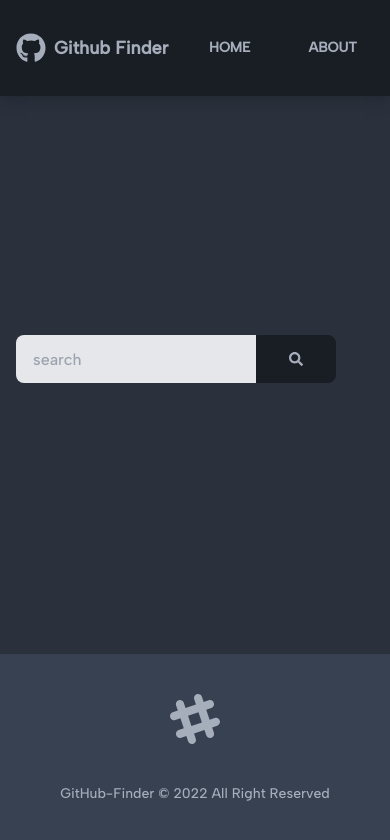
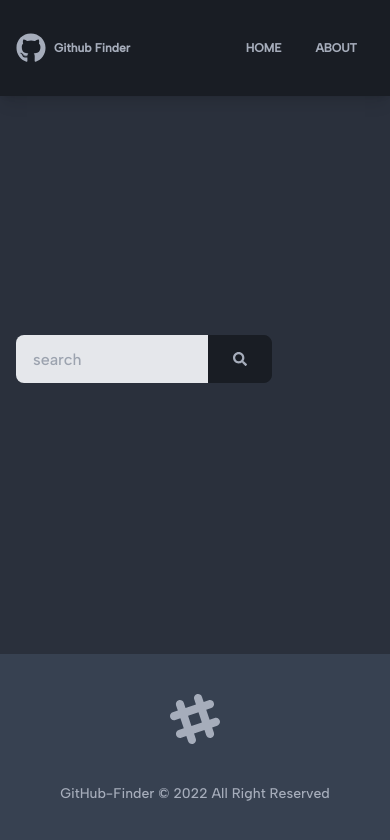
Before and after one commit to Ezekwu/github-profile-finder, a React (Create React App) app: page / in a window 390 px wide. Shown: the top 840 px of the page. Built offline with nearby package versions, Linux system fonts and the light colour scheme; a web font is replaced by a local one.

Commit message:
made design responsive

```diff
--- a/src/components/layout/Navbar.jsx
+++ b/src/components/layout/Navbar.jsx
@@ -8,13 +8,13 @@ const Navbar = () => {
                 <Link to='/'>
                     <div className="flex items-center space-x-2">
                     <FaGithub className='text-3xl'/>
-                    <h3 className='font-bold text-lg'>Github Finder</h3>
+                    <h3 className='font-bold text-xs xl:text-lg lg:text-lg md:text-lg'>Github Finder</h3>
                     </div>
                 </Link>
 
-                <div className='flex items-center space-x-6 font-bold text-lg '>
-                    <Link to='/' className='btn btn-ghost'>Home</Link>
-                    <Link to='/about'className='btn btn-ghost'>About</Link>
+                <div className='flex items-center space-x-0 font-bold '>
+                    <Link to='/' className='btn btn-ghost text-xs xl:text-lg lg:text-lg md:text-lg'>Home</Link>
+                    <Link to='/about'className='btn btn-ghost text-xs xl:text-lg lg:text-lg md:text-lg'>About</Link>
                 </div>
             </div>
         </nav>
--- a/src/components/repos/ReposItem.jsx
+++ b/src/components/repos/ReposItem.jsx
@@ -15,7 +15,7 @@ const ReposItem = ({ repo }) => {
         stargazers_count,
     } = repo
     return (
-        <div className='bg-base-200 hover:bg-base-300 p-8 rounded mb-2'>
+        <div className='bg-base-200 hover:bg-base-300 p-4 rounded mb-2 md:p-8 lg:p-8 xl:p-8' >
             <div className='text-xl mb-3 hover:text-purple-300' >
                 <a href={html_url} target='_blank' rel="noreferrer">
                 <FaLink className='inline mr-2'/>
@@ -25,23 +25,23 @@ const ReposItem = ({ repo }) => {
 
             </div>
             <p className='mb-4'>{description}</p>
-            <div className='flex gap-4'>
-                <div className='label text-green-400 green-bg'>
+            <div className='flex gap-1 md:gap-2 lg:gap-4 xl:gap-4'>
+                <div className='label text-green-400 green-bg text-xs md:text-base'>
                     <FaEye className='inline mr-2'/>
                     {watchers_count}
                 </div>
 
-                <div className='label text-yellow-400 yellow-bg'>
+                <div className='label text-yellow-400 yellow-bg text-xs md:text-base'>
                     <FaStar className='inline mr-2'/>
                     {stargazers_count}
                 </div>
 
-                <div className='label text-red-400 red-bg'>
+                <div className='label text-red-400 red-bg text-xs md:text-base'>
                     <FaInfo className='inline mr-2'/>
                     {open_issues}
                 </div>
 
-                <div className='label text-blue-400 blue-bg'>
+                <div className='label text-blue-400 blue-bg text-xs md:text-base'>
                     <FaUtensils className='inline mr-2'/>
                     {forks}
                 </div>
--- a/src/components/users/UserSearch.jsx
+++ b/src/components/users/UserSearch.jsx
@@ -27,10 +27,10 @@ const UserSearch = () => {
             onSubmit={handleSubmit}>
                 <input type="text"
                 placeholder='search'
-                className='input bg-gray-200 text-black w-60 rounded-r-none  lg:w-80 '
+                className='input bg-gray-200 text-black w-48 rounded-r-none md:w-80 lg:w-80 '
                 value={text}
                 onChange={handleChange}/>
-                <button className='btn rounded-l-none w-20' type='submit' ><FaSearch /> </button>
+                <button className='btn rounded-l-none w-16 md:w-20 lg:w-20 ' type='submit' ><FaSearch /> </button>
             </form>
 
             {users.length > 0 && <button className='btn btn-ghost' onClick={clearUsers}>clear</button>}
--- a/src/pages/User.jsx
+++ b/src/pages/User.jsx
@@ -44,9 +44,9 @@ const User = () => {
             <div className='text-gray-200 w-full'>
                 <Link to='/'className='btn btn-ghost mb-6'> BACK TO SEARCH</Link>
                 <div className='flex flex-col mb-6  gap-10 lg:flex-row'>
-                    <div className='image-container shadow-2xl w-96 ' >
+                    <div className='image-container shadow-2xl  w-64 md:w-96 lg:w-96 xl:w-96 ' >
 
-                        <img src={avatar_url} alt="" className='rounded-md w-96 h-full profile-img'/>
+                        <img src={avatar_url} alt="" className='rounded-md w-64 md:w-96 lg:w-96 xl:w-96 h-full profile-img'/>
                         <div className='absolute bottom-8 left-8 ' >
                             <h2 className='font-bold text-lg'>{name}</h2>
                             <h4>{login}</h4>
```
